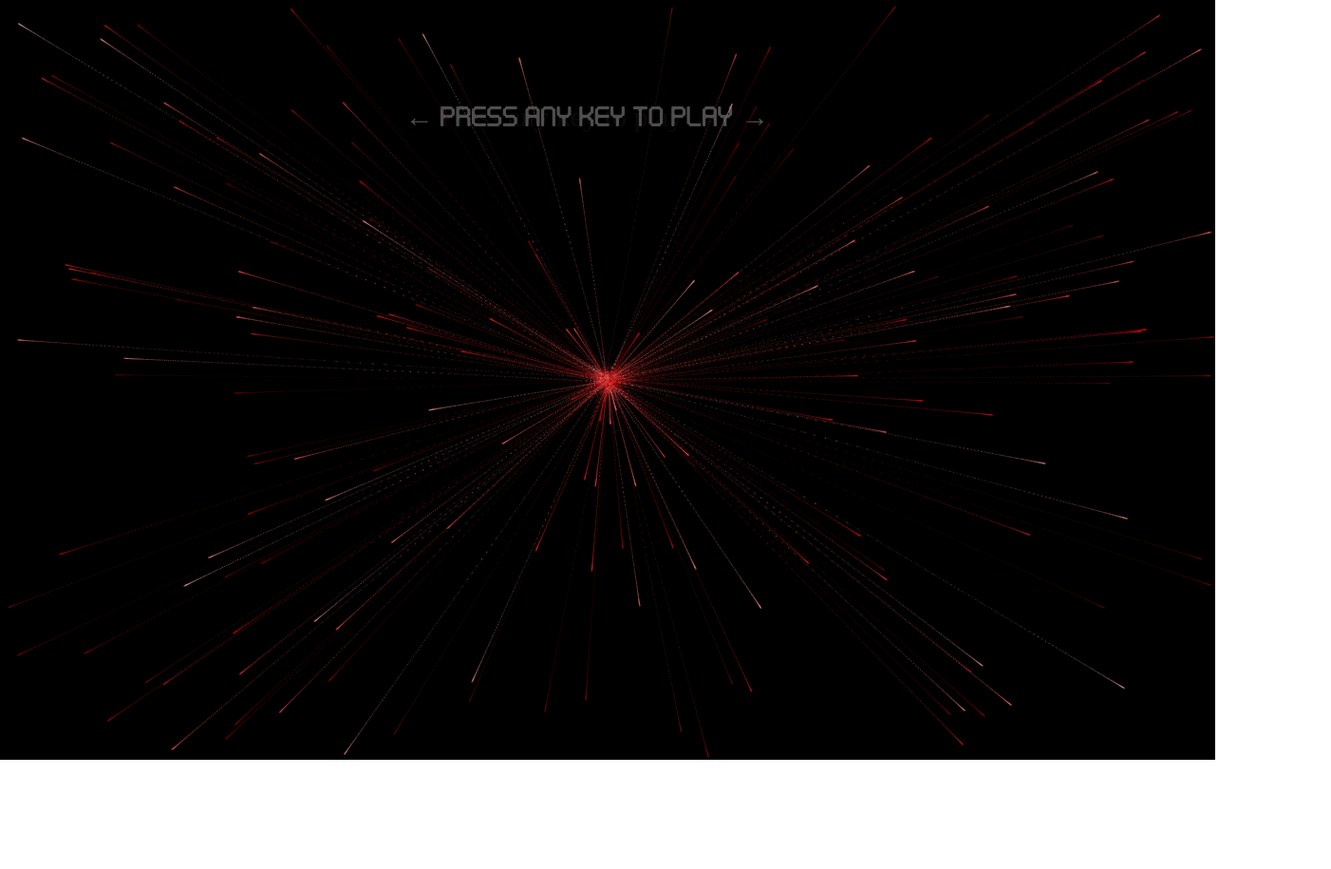
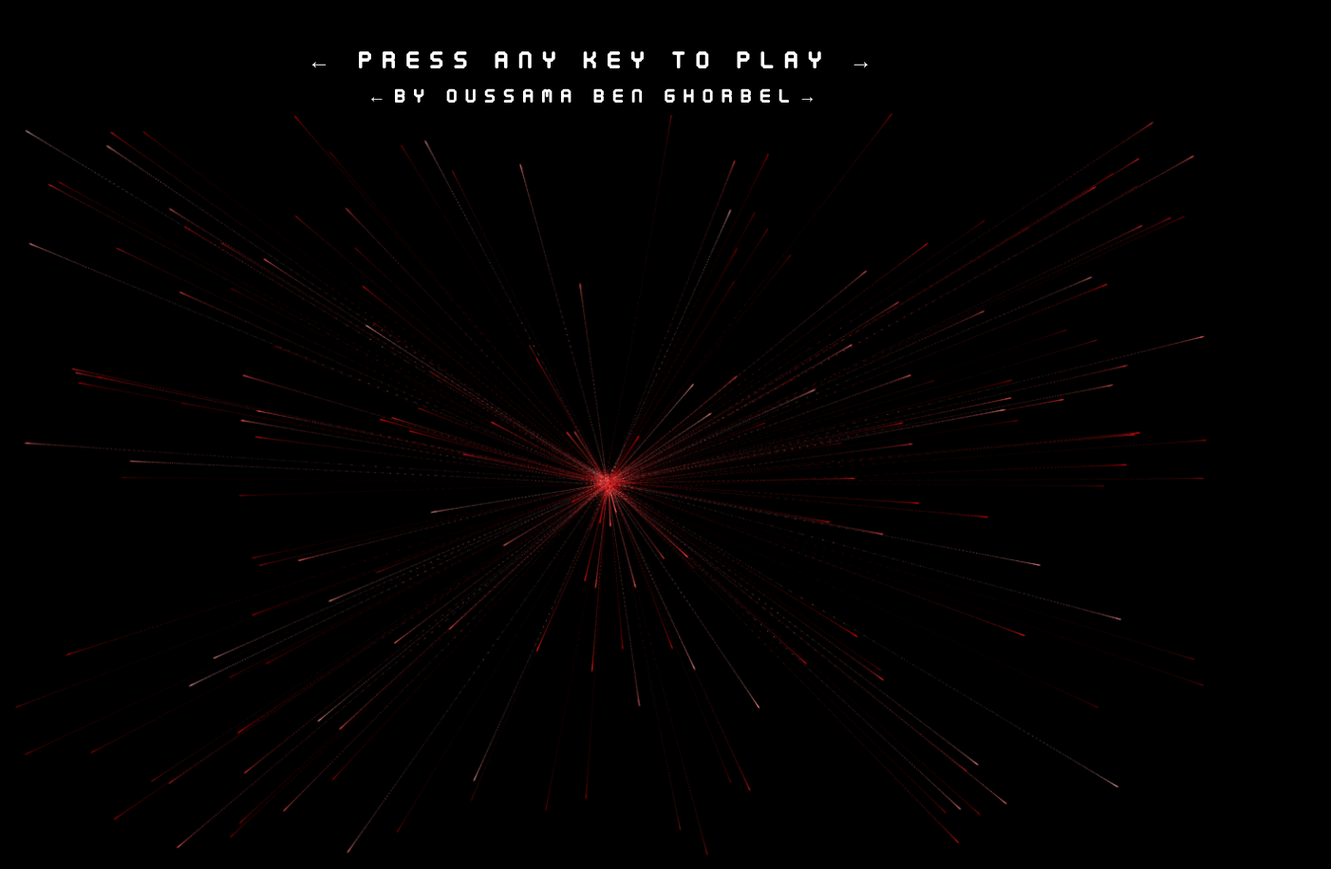
Before and after one commit to Dainerx/valentine_game, a plain HTML site: page dist/index.html in a window 1280 px wide. Shown: the whole page at 95% size, 1402 px wide, since content can reach past the window. Before the commit the page ends 800 px from the top, so only its background shows below. Drawn offline with Linux system fonts and the light colour scheme; animation ran at ten frames a second.

Commit message:
message for play cool animation

```diff
--- a/dist/index.html
+++ b/dist/index.html
@@ -3,13 +3,21 @@
 
 <head>
   <meta charset="UTF-8">
-  <title>CodePen - Heart</title>
+  <title>Valentine Game</title>
   <link rel="stylesheet" href="./style.css">
-
+  <link rel="stylesheet" href="https://cdnjs.cloudflare.com/ajax/libs/font-awesome/5.12.1/js/all.min.js">
 </head>
 
 <body>
   <!-- partial:index.partial.html -->
+  <div id="top">
+    <div class="typewriter" id="spin">
+      <h5 class="text-primary">← Press any key to play →</h5>
+      <h4>
+        ←By Oussama Ben Ghorbel→
+      </h4>
+    </div>
+  </div>
   <canvas id="heart">
   </canvas>
   <!-- partial -->
--- a/dist/script.js
+++ b/dist/script.js
@@ -144,22 +144,6 @@ var init = function () {
         window.requestAnimationFrame(loop, canvas);
     };
 
-    setInterval(() => {
-        console.log(cycle);
-        if (cycle == fadeOutCycle) {
-            ctx.font = "30px computerFont";
-            ctx.fillStyle = "white";
-            ctx.fillText("", width / 3, height / 6);
-        } else {
-            ctx.font = "30px computerFont";
-            ctx.fillStyle = "white";
-            ctx.fillText("← Press any key to play →", width / 3, height / 6);
-        }
-
-        cycle += cycleStep;
-        fadeOutCycle += cycleStep / 2;
-        displayCycle += cycleStep;
-    }, 2000);
     loop();
 };
 
--- a/dist/style.css
+++ b/dist/style.css
@@ -1,10 +1,32 @@
+body {
+  background-color: black;
+}
+
 canvas {
-  position: absolute;
+  position: static;
   left:0;
   top: 0;
   width: 100%;
-  height: 100%;
+  height: 80%;
   background-color: rgba(0,0,0,.2);
+}
+
+#spinner {
+  position: static;
+  left:0;
+  top: 0;
+  width: 100%;
+  height: 20%;
+  color: white;
+}
+
+#top {
+  position: static;
+  left:0;
+  top: 0;
+  width: 100%;
+  height: 20%;
+  color: white;
 }
 
 @font-face {
@@ -15,3 +37,60 @@ canvas {
 * {
   font-family: computerFont;
 }
+
+
+
+.loader {
+  border: 4px solid #f3f3f3; /* Light grey */
+  border-top: 4px solid #3498db; /* Blue */
+  border-radius: 50%;
+  width: 30px;
+  height: 30px;
+  animation: spin .6s linear infinite;
+  border-top:  solid steelblue;
+  border-bottom: solid steelblue;
+}
+
+@keyframes spin {
+  0% { transform: rotate(0deg); }
+  100% { transform: rotate(360deg); }
+}
+
+.typewriter h5 {
+  text-rendering: optimizeLegibility;
+  margin: 4% 8% 0% 25%;
+  overflow: hidden; /* Ensures the content is not revealed until the animation */
+  border-right: .1em solid black; /* The typwriter cursor */
+  white-space: nowrap; /* Keeps the content on a single line */
+  letter-spacing: .50em; /* Adjust as needed */
+  font-size: 1.5em!important;
+  animation:
+          typing 10s alternate-reverse  infinite ,
+          blink-caret .5s step-end infinite;
+}
+
+.typewriter h4 {
+  text-rendering: optimizeLegibility;
+  margin: 1% 8% 0% 30%;
+  overflow: hidden; /* Ensures the content is not revealed until the animation */
+  border-right: .1em solid black; /* The typwriter cursor */
+  white-space: nowrap; /* Keeps the content on a single line */
+  letter-spacing: .50em; /* Adjust as needed */
+  font-size: 1.2em!important;
+  animation:
+          typing 10s alternate-reverse  infinite ,
+          blink-caret .5s step-end infinite;
+}
+
+
+/* The typing effect */
+@keyframes typing {
+  from { width: 0 }
+  to { width: 100% }
+}
+
+/* The typewriter cursor effect */
+@keyframes blink-caret {
+  from, to { border-color: transparent }
+  50% { border-color: black; }
+}
```
